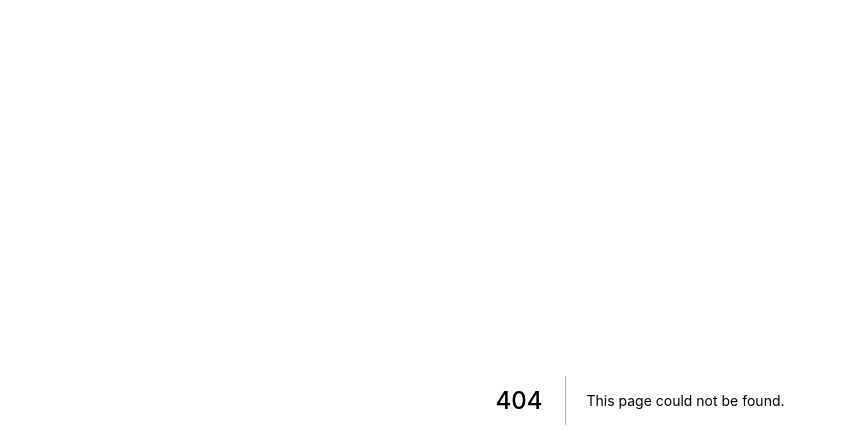
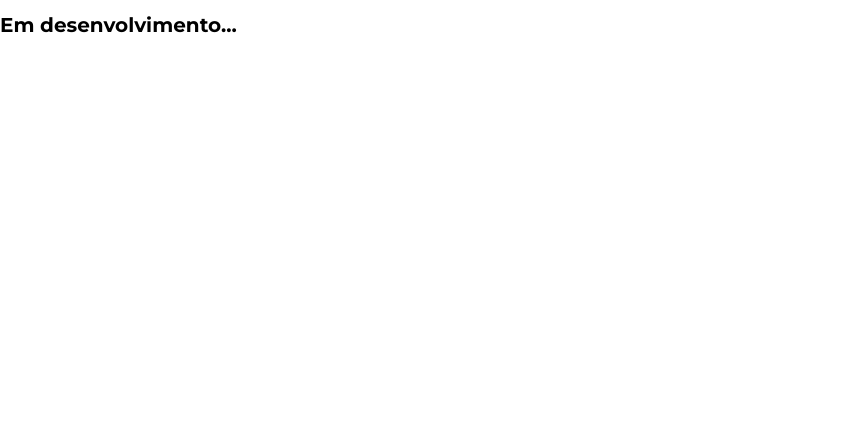
Before and after one commit to giosepeluiz/site-arqueiro-verde-nextjs, a Next.js app: page /store in a window 1280 px wide. Before the commit this address had no page. Shown: the top 448 px of the page, without its empty margins (0-846 px from the left). Built offline with nearby package versions, Linux system fonts and the light colour scheme.

Commit message:
Redirecionamento inicial

```diff
--- /dev/null
+++ b/pages/store.jsx
@@ -0,0 +1,3 @@
+export default function store() {
+  return <h1>Em desenvolvimento...</h1>;
+}
```
